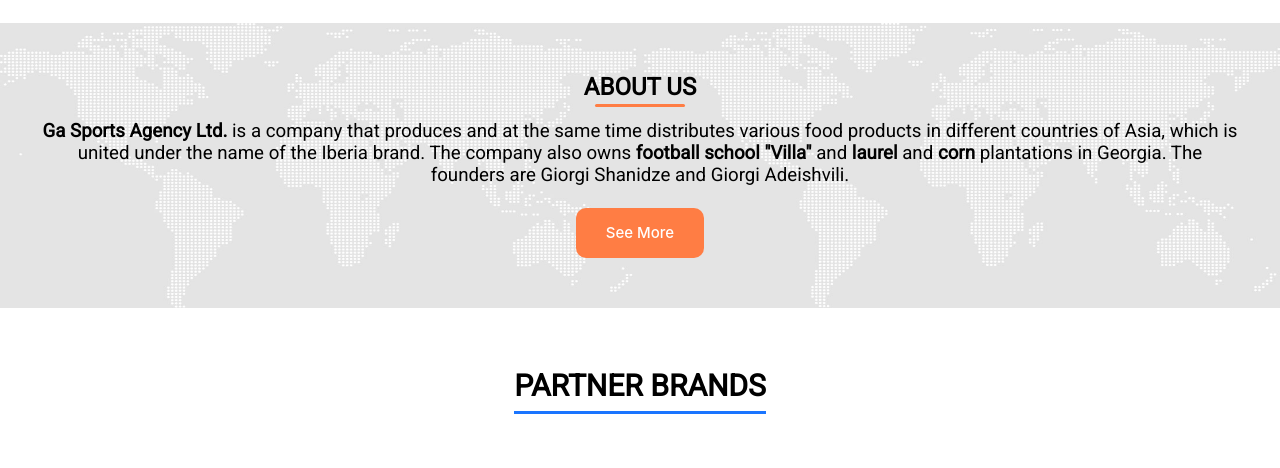
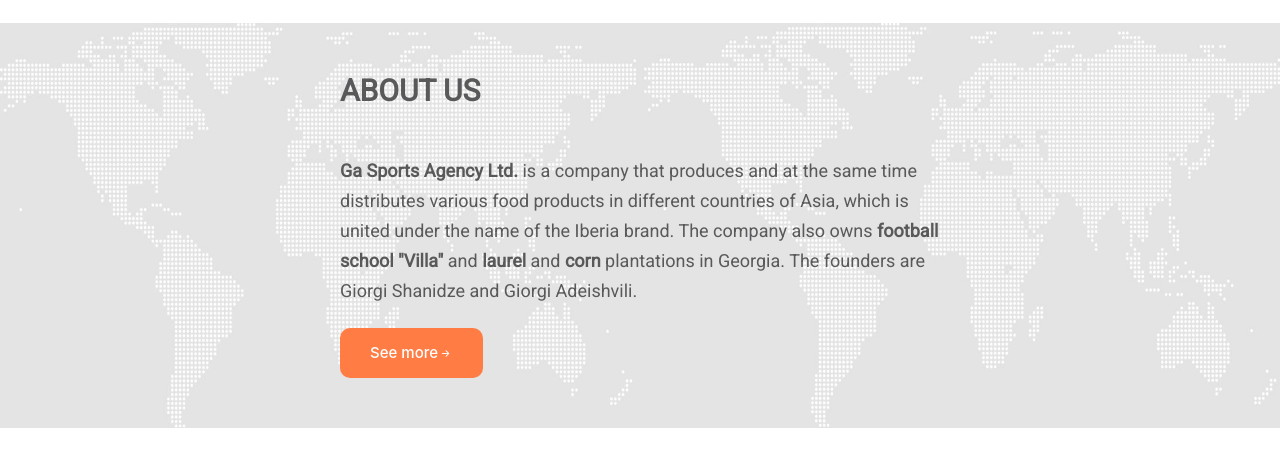
Before and after one commit to gvirjishvili1/GAcompany, a plain HTML site: page index.html in a window 1280 px wide. Shown: the part 1230-1698 px from the top of the page. Drawn offline with nearby package versions, Linux system fonts and the light colour scheme.

Commit message:
news added

```diff
--- a/index.html
+++ b/index.html
@@ -34,7 +34,7 @@
         </div>
     </nav>
     <main>
-        <div class="carousel-container">
+        <section class="carousel-container">
             <div class="carousel">
                 <div class="carousel-item">
                     <div class="inside-carousel">
@@ -47,7 +47,7 @@
             </div>
             <button id="prev-button"><i class="bi bi-arrow-left"></i></button>
             <button id="next-button"><i class="bi bi-arrow-right"></i></button>
-        </div>
+        </section>
         <section>
             <div class="row advantages-box-container">
                 <div class="advantages-box column">
@@ -84,12 +84,15 @@
                     </div>
                 </div>
             </div>
-            <div id="about-us">
+        </section>
+        <section class="about-us">
+            <div class="about-us-inner container">
                 <h1>ABOUT US</h1>
                 <h3><span>Ga Sports Agency Ltd.</span> is a company that produces and at the same time distributes various food products in different countries of Asia, which is united under the name of the Iberia brand. The company also owns <b>football school "Villa"</b> and <b>laurel</b> and <b>corn</b> plantations in Georgia. The founders are Giorgi Shanidze and Giorgi Adeishvili.</h3>
-                <a href="#"><button id="aboutUs-button">See More</button></a>
+                <a href="#" id="aboutUs-button">See more <i class="bi bi-arrow-right-short"></i></a>
             </div>
-            <div class="" id="partner-brands">
+        </section>
+        <section id="partner-brands">
             <h2 id="partnerBrands-title">PARTNER BRANDS</h2>
             <div class="slider">
                 <div class="slide-track">
@@ -143,7 +146,6 @@
                     <a href="https://www.facebook.com/Dvillageorgia" class="slide">
                         <img src="static/brand8.jpg" alt="brand"/>
                     </a>
-                    </div>
                 </div>
             </div>
         </section>
@@ -206,7 +208,7 @@
                         </div>
                     </div>
                 </div>
-                <div class="news-links">
+                <div class="news-links-container">
                     <a href="" class="news-link-button"><h4>See More <i class="bi bi-arrow-right-short"></i></h4></i><div class="fill-container"></div></a>
                 </div>
             </div>
--- a/style.css
+++ b/style.css
@@ -475,40 +475,40 @@
     padding-top: 22px;
 }
 
-#about-us {
+.about-us {
     background-image: url("static/background3.jpg");
     background-position: center;
     background-repeat: no-repeat;
     background-size: 100% 100%;
-    text-align: center;
+    text-align: start;
+    display: flex;
     padding: 50px 40px 50px 40px;
 }
 
-#about-us h1::after{
-    content:'';
-    height: 3px;
-    width: 80%;
-    background:rgb(255, 125, 68);
-    position:absolute;
-    left: 10%;
-    border-radius: 2px;
-    bottom: -1px;
+.about-us-inner {
+    width: 50%;
+    max-width: inherit;
 }
 
-#about-us h1 {
-    position: relative;
-    padding-bottom: 30px;
-    padding-bottom: 5px;
-    width: max-content;
-    margin: auto;
+.about-us h1 {
+    text-transform: uppercase;
+    margin-bottom: 48px;
+    font-size: 30px;
 }
 
-#about-us h3 {
-    margin-top: 14px;
-    font-weight: 100;
+.about-us h3 {
+    font-weight: 400;
+    font-size: 18px;
+    line-height: 30px;
+}
+
+.about-us h1, .about-us h3 {
+    color: #59595b;
+    font-family: roboto, sans-serif;
 }
 
 #aboutUs-button {
+    display: flex;
     margin-top: 22px;
     appearance: none;
     backface-visibility: hidden;
@@ -518,7 +518,6 @@
     box-shadow: none;
     color: #fff;
     cursor: pointer;
-    display: inline-block;
     font-family: Inter,-apple-system,system-ui,"Segoe UI",Helvetica,Arial,sans-serif;
     font-size: 15px;
     font-weight: 500;
@@ -528,7 +527,6 @@
     outline: none;
     overflow: hidden;
     padding: 14px 30px;
-    position: relative;
     text-align: center;
     text-decoration: none;
     transform: translate3d(0, 0, 0);
@@ -536,6 +534,7 @@
     user-select: none;
     -webkit-user-select: none;
     touch-action: manipulation;
+    width: min-content;
     vertical-align: top;
     white-space: nowrap;
 }
@@ -645,10 +644,10 @@
 .news-section-inner {
     display: flex;
     flex-direction: row;
-    margin-top: 30px;
     justify-content: center;
     gap: 40px;
     flex-wrap: wrap;
+    margin: 30px 12px 0px 12px;
 }
 
 .news-box {
@@ -729,12 +728,12 @@
 .news-box-content p {
     color: rgba(92,106,135,.5);
 }
-.news-links {
+.news-links-container {
     display: flex;
     text-align: center;
     justify-content: center;
     gap: 20px;
-    margin-top: 30px;
+    margin: 30px 0 30px 0;
 }
 
 .news-link-button {
@@ -792,21 +791,28 @@
     }
 }
 
+.news-feed > .container {
+    border-bottom: 7px solid rgb(255, 125, 68);
+}
 @media (min-width: 1215px) {
     li:last-child{
         display: none;
     }
 }
+
 @media (max-width: 480px) {
     .container {
         width: 95%;
     }
+
     #brandlogo img{
         display: none;
     }
+
     .topbar {
         padding: 16px 0px 14px 8px;
     }
+
     #searchBtn {
         display: flex !important;
     }
@@ -818,12 +824,12 @@
 }
 
 @media (max-width: 1215px) {
-    ul li:not(:last-child){
+    ul li a {
         display: none;
     }
-
-    ul li {
+    ul li{
         border-right: none;
+        border-left: none;
     }
 
     ul {
@@ -832,16 +838,10 @@
 
     .navbar i {
         display: flex;
-        font-size: 28px;
+        font-size: 24px;
     }
 
     .carousel-container {
         height: 60vh;
     }
 }
-
-@media (max-width: 1024px) {
-    #brandlogo {
-        flex-wrap: wrap-reverse;
-    }
-}
```
Lines whose indentation alone changed are shown as unchanged.
